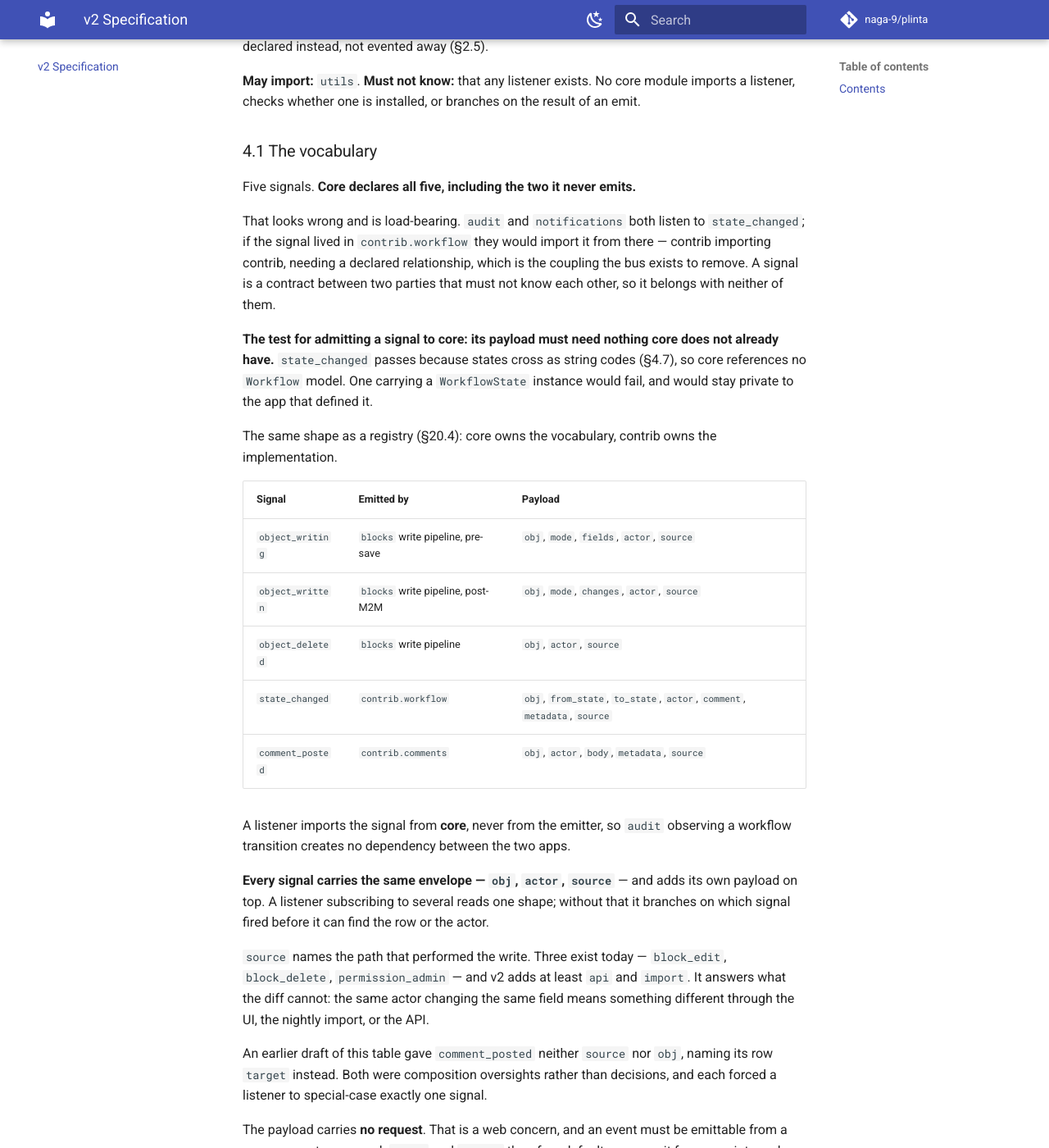
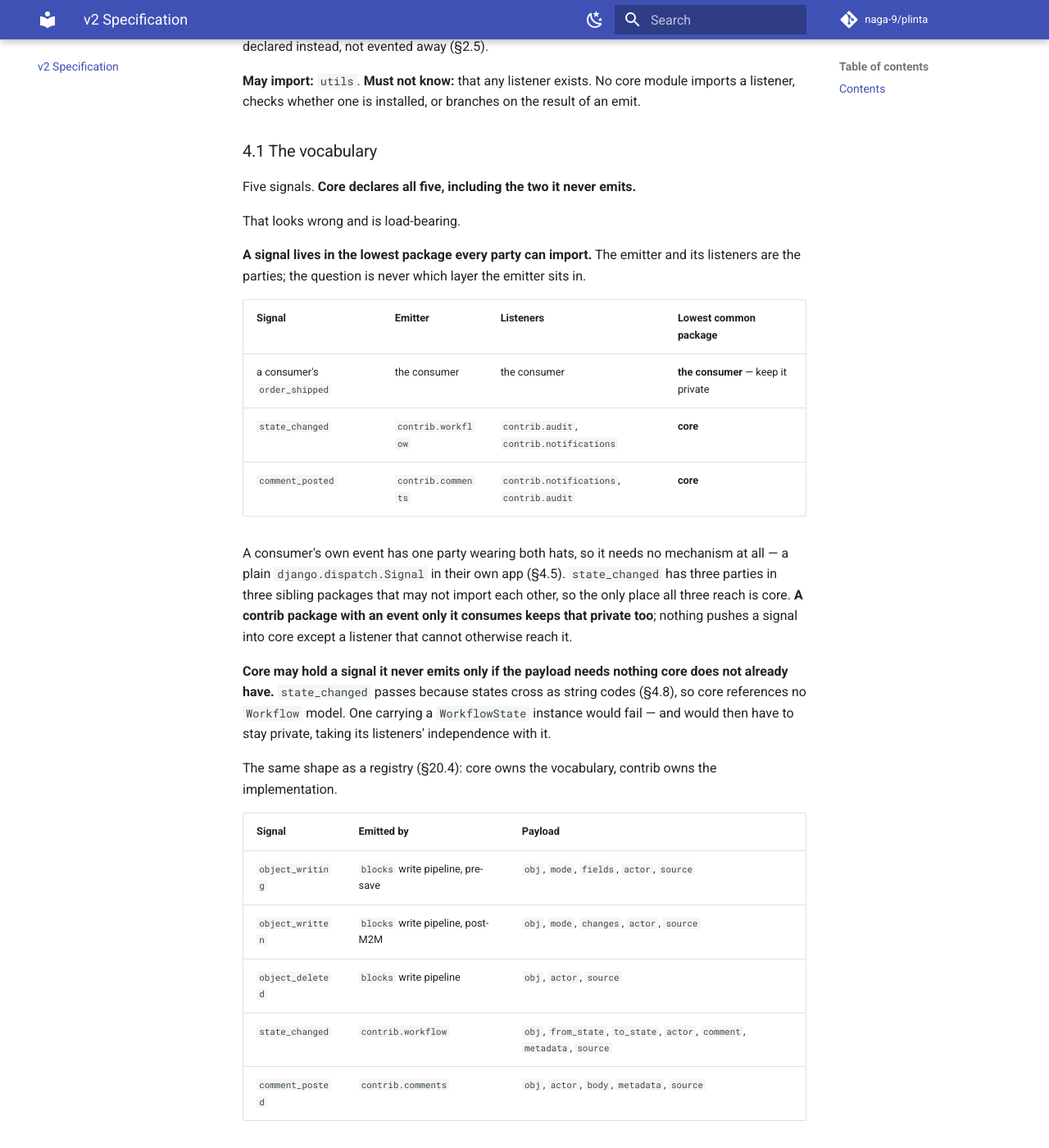
Before and after one commit to naga-9/plinta, an MkDocs documentation site: the page built from docs/design/SPEC.md, in a window 1280 px wide and 1400 px high, scrolled down 19045 px. Shown: the whole window at 82% size. Built offline with MkDocs 1.6.1 and Material for MkDocs 9.7.7, drawn with Linux system fonts in a browser that asks for light colours; comment, search, counter and statistics services are not loaded.

Commit message:
docs(spec): §4.1 — a signal lives in the lowest package every party can import
The previous wording — "a contract between two parties that must not know
each other" — is true and does not tell you where to put one. It also left
the obvious question unanswered: if a consumer declares its own signals,
why can contrib.workflow not do the same?

It can. The deciding question is who listens, not which layer emits. A
consumer's order_shipped has one party wearing both hats, so it stays
private. state_changed has three parties in three sibling packages that
may not import each other, so the only place all three reach is core. A
contrib package with an event only it consumes keeps that private too;
nothing pushes a signal into core except a listener that cannot otherwise
reach it.

Also repairs a §4.7 reference the earlier renumbering missed.

Co-Authored-By: Claude Opus 5 (1M context) <noreply@anthropic.com>
Claude-Session: https://claude.ai/code/session_01RND2PW1dcZdMQFATcnHZ1y

```diff
--- a/docs/design/SPEC.md
+++ b/docs/design/SPEC.md
@@ -551,9 +551,19 @@ It exists to remove the coupling that is **behavioural** — "do something when
 
 Five signals. **Core declares all five, including the two it never emits.**
 
-That looks wrong and is load-bearing. `audit` and `notifications` both listen to `state_changed`; if the signal lived in `contrib.workflow` they would import it from there — contrib importing contrib, needing a declared relationship, which is the coupling the bus exists to remove. A signal is a contract between two parties that must not know each other, so it belongs with neither of them.
-
-**The test for admitting a signal to core: its payload must need nothing core does not already have.** `state_changed` passes because states cross as string codes (§4.7), so core references no `Workflow` model. One carrying a `WorkflowState` instance would fail, and would stay private to the app that defined it.
+That looks wrong and is load-bearing.
+
+**A signal lives in the lowest package every party can import.** The emitter and its listeners are the parties; the question is never which layer the emitter sits in.
+
+| Signal | Emitter | Listeners | Lowest common package |
+|---|---|---|---|
+| a consumer's `order_shipped` | the consumer | the consumer | **the consumer** — keep it private |
+| `state_changed` | `contrib.workflow` | `contrib.audit`, `contrib.notifications` | **core** |
+| `comment_posted` | `contrib.comments` | `contrib.notifications`, `contrib.audit` | **core** |
+
+A consumer's own event has one party wearing both hats, so it needs no mechanism at all — a plain `django.dispatch.Signal` in their own app (§4.5). `state_changed` has three parties in three sibling packages that may not import each other, so the only place all three reach is core. **A contrib package with an event only it consumes keeps that private too**; nothing pushes a signal into core except a listener that cannot otherwise reach it.
+
+**Core may hold a signal it never emits only if the payload needs nothing core does not already have.** `state_changed` passes because states cross as string codes (§4.8), so core references no `Workflow` model. One carrying a `WorkflowState` instance would fail — and would then have to stay private, taking its listeners' independence with it.
 
 The same shape as a registry (§20.4): core owns the vocabulary, contrib owns the implementation.
 
```
